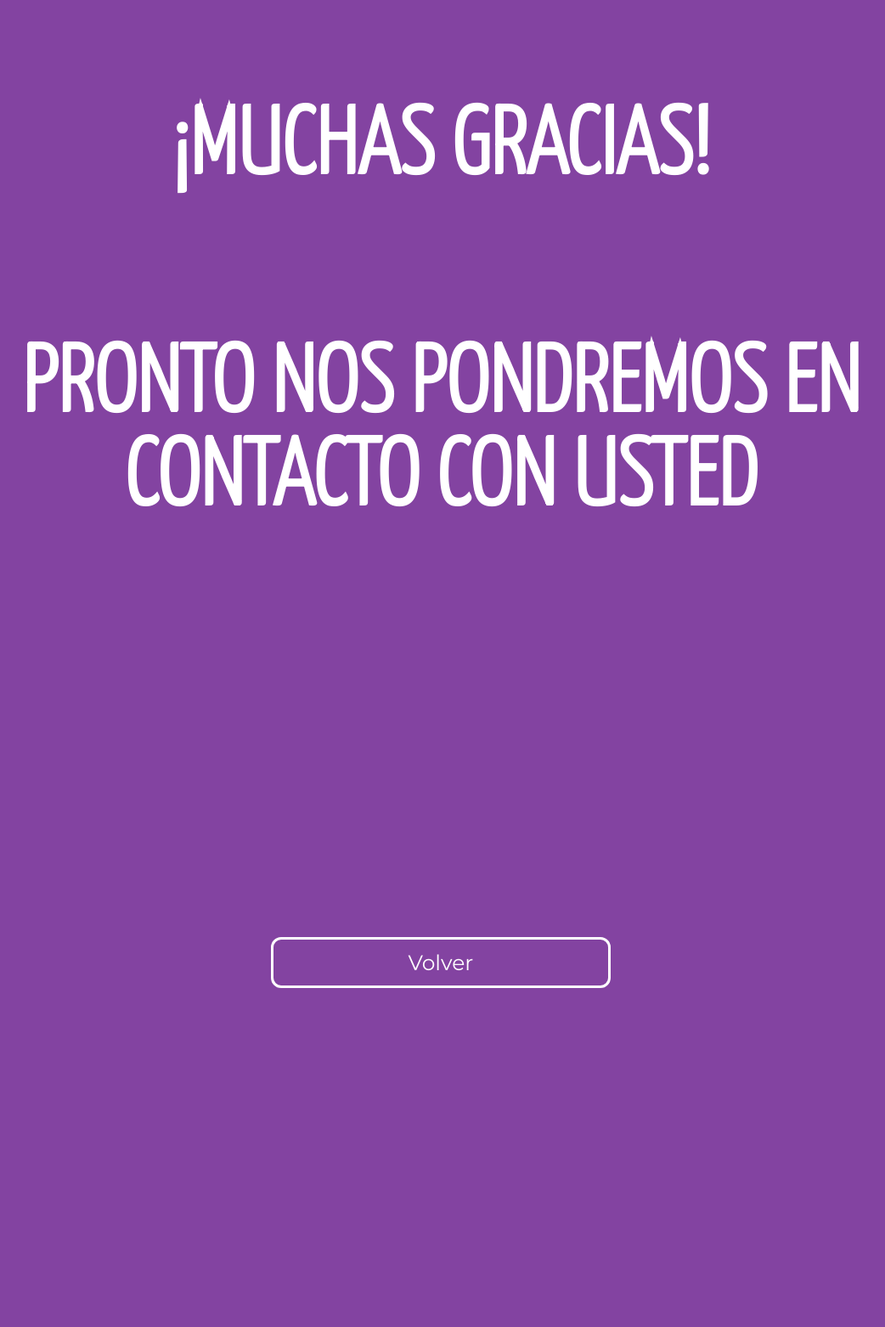
After one commit to jegeesc/Re_Re_Proyecto-G02, a PHP site: page /html/contacto_submit.html in a window 1280 px wide. The commit adds this page. Shown: the whole page at 85% size, without its empty margins (121-1163 px from the left). Run offline with PHP 8.4, Linux system fonts and the light colour scheme.

Commit message:
Cambios css antes de @media
Char, Clau

```diff
--- a/css/landing.css
+++ b/css/landing.css
@@ -1,8 +1,17 @@
 @import url('https://fonts.googleapis.com/css2?family=Montserrat&display=swap');
 @import url('https://fonts.googleapis.com/css2?family=Yanone+Kaffeesatz:wght@300&display=swap');
 
-:root{
-    --fuente
+:root {
+    --fuentePrincipal: Montserrat;
+    --fuenteSecundaria: Yanone Kaffeesatz;
+    --colorPrincipal: #8343a1;
+    --colorSecundario: #FFFFFF;
+    --girar: skewY(10deg);
+    --girarTextos: skewY(-10deg);
+    --centrar: 0 auto;
+    --textmayuscula: uppercase;
+    --fuenteContacto: 2rem;
+
 }
 
 /*-----------------------------------------------------------*/
@@ -14,10 +23,11 @@
 html {
     scroll-behavior: smooth;
 }
+
 /*Hacer que el contenido de la pagina no se estire demasiado*/
 body {
-    margin: 0 auto;
-    background-color: #8343a1;
+    margin: var(--centrar);
+    background-color: var(--colorPrincipal);
     padding: 0;
     max-width: 1900px;
 }
@@ -83,29 +93,29 @@ body {
 }
 
 .titulo {
-    font-family: "Yanone Kaffeesatz";
+    font-family: var(--fuenteSecundaria);
     font-size: 5rem;
-    color: white;
+    color: var(--colorSecundario);
     text-align: center;
     margin: 30px;
     padding-top: 7%;
     padding-bottom: 10%;
-    text-transform: uppercase;
+    text-transform: var(--textmayuscula);
 }
 
 .subtitulo {
     padding-top: 15%;
-    font-family: "Montserrat";
+    font-family: var(--fuentePrincipal);
     font-size: 4rem;
     font-weight: bold;
     text-align: center;
-    color: white;
+    color: var(--colorSecundario);
     margin-left: 20px;
     margin-right: 20px;
 }
 
 .portadagira {
-    background-color: white;
+    background-color: var(--colorSecundario);
     transform: skewY(-5deg);
     height: 33rem;
     position: relative;
--- /dev/null
+++ b/html/contacto_submit.html
@@ -0,0 +1,113 @@
+<!DOCTYPE html>
+<html lang="es">
+<head>
+    <title>Gracias!</title>
+    <meta charset="utf-8">
+
+</head>
+
+<body>
+<style>
+    body {
+        margin: 0 auto;
+        background-color:#a156c9;
+        padding: 0;
+        max-width: 1900px;
+        text-align: center;
+    }
+
+    h1{
+        font-family: "Yanone Kaffeesatz";
+        font-size: 5rem;
+        color: #FFFFFF;
+        text-align: center;
+
+
+    }
+    h2 {
+        font-family: "Yanone Kaffeesatz";
+        font-size: 2.5rem;
+        color: #FFFFFF;
+        text-align: center;
+
+    }
+
+
+    button {
+        background-color:transparent;
+        border-radius:12px;
+        border:3px solid #FFFFFF;
+        display:inline-block;
+        cursor:pointer;
+        color:#ffffff;
+        font-family:montserrat;
+        position:relative;
+        top:1px;
+        margin-top: 6rem;
+        height: 60px;
+        width: 400px;
+        font-size: 25px;
+        margin: 400px;
+    }
+    button:hover{
+        background: #a156c9;
+        box-shadow: gray 0 0 50px;
+    }
+    input[type=button] {
+        background-color:transparent;
+        border-radius:12px;
+        border:3px solid #FFFFFF;
+        cursor:pointer;
+        color:#ffffff;
+        font-family:montserrat;
+        font-size:1rem;
+        padding:3%;
+        text-decoration:none;
+        text-shadow:0 1px 0 #2f6627;
+        position:relative;
+        top:1px;
+    }
+
+
+
+
+
+
+
+</style>
+<head>
+    <meta charset="UTF-8">
+    <title>GTI | Líderes en sondas</title>
+    <link rel="shortcut icon" href="images/logo.png"/>
+    <link rel="stylesheet" type="text/css" href="css/faqs.css">
+    <link rel="stylesheet" type="text/css" href="css/estiloServicios.css">
+    <link rel="stylesheet" type="text/css" href="css/form-Cont.css">
+    <link rel="stylesheet" type="text/css" href="css/landing.css">
+    <link rel="stylesheet" type="text/css" href="css/responsive.css">
+    <meta name="viewport" content="width=device-width, initial-scale=1, user-scalable=0"/>
+    <script src="js/faqs.js"></script>
+</head>
+
+<body>
+
+    <!----------------------------Encabezado-------------------------------------->
+
+
+            <h1 class="titulo">¡Muchas gracias!</h1>
+            <h2 class="titulo">pronto nos pondremos en contacto con usted</h2>
+        </nav>
+
+    </header>
+
+
+
+
+
+
+    <button onclick="location.href='http://jegeesc.upv.edu.es/index.html'">Volver</button>
+    <!-- -------    FOOTER    ------- -->
+
+</footer>
+
+</body>
+</html>
--- a/index.html
+++ b/index.html
@@ -162,7 +162,7 @@
             <span class="ajustar">
 
                     <p class="textom">
-                        Este otro tipo de represatación está diseñada para ver el
+                        Este otro tipo de represents está diseñada para ver el
                         porcentaje que nos está midiendo cada sonda pudiendo así ver como reaccionan a
                         diferentes tratamientos o temperaturas y compararlo con resultados anteriores.
                     </p>
--- a/js/formContacto.js
+++ b/js/formContacto.js
@@ -4,5 +4,7 @@
 
 function enviarContacto() {
     alert("Se ha enviado correctamente")
+
+
 }
 //-----------------------------------------------
```
Also changed, not shown: other parts of css/landing.css (+208 -136 lines), css/faqs.css (deleted, +0 -85 lines).
